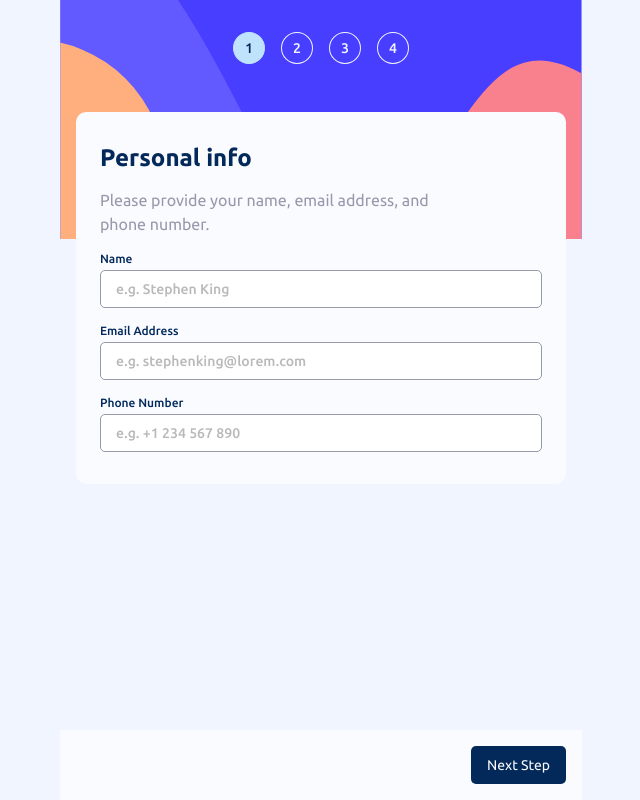
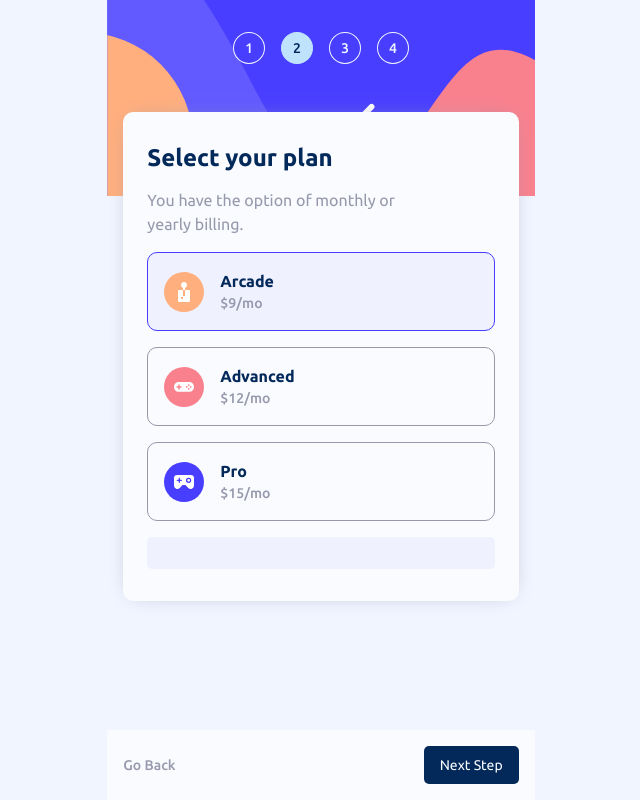
Before and after one commit to DebabrataBanik/multi-step-form-main, a React (Vite) app: page / in a window 1280 px wide. Shown: the whole page, without its empty margins (319-959 px from the left). Built offline with nearby package versions, Linux system fonts and the light colour scheme.

Commit message:
feat: add second form page
- update file structure
- fix and add interaction styles
- highlight only active step
- add back nav

```diff
--- a/src/App.jsx
+++ b/src/App.jsx
@@ -1,19 +1,25 @@
-import PersonalInfo from "./components/PersonalInfo"
+import PersonalInfo from "./steps/PersonalInfo"
+import Plan from "./steps/Plan"
 import Steps from "./components/Steps"
 import { useState } from "react"
 
 export default function App(){
 
-  const [activeStep, setActiveStep] = useState('1')
+  const [activeStep, setActiveStep] = useState(2)
+  const [billingPlan, setBillingPlan] = useState('monthly')
 
   return (
     <div className="wrapper">
       <div className="container">
         <Steps activeStep={activeStep} />
         {
-          activeStep === '1' ?
+          activeStep === 1 ?
           <PersonalInfo setActiveStep={setActiveStep} />
-          : 'next Page'
+          :
+          activeStep === 2 ?
+          <Plan billingPlan={billingPlan} setBillingPlan={setBillingPlan} setActiveStep={setActiveStep} />
+          :
+          'Third Page goes here'
         }
       </div>
     </div>
--- a/src/components/Steps.jsx
+++ b/src/components/Steps.jsx
@@ -2,10 +2,10 @@ export default function Steps({activeStep}){
   return (
     <div className="steps-container">
       <ul>
-        <li className={`step ${+activeStep >= 1 ? 'active' : ''}`}>1</li>
-        <li className={`step ${+activeStep >= 2 ? 'active' : ''}`}>2</li>
-        <li className={`step ${+activeStep >= 3 ? 'active' : ''}`}>3</li>
-        <li className={`step ${+activeStep >= 4 ? 'active' : ''}`}>4</li>
+        <li className={`step ${+activeStep === 1 ? 'active' : ''}`}>1</li>
+        <li className={`step ${+activeStep === 2 ? 'active' : ''}`}>2</li>
+        <li className={`step ${+activeStep === 3 ? 'active' : ''}`}>3</li>
+        <li className={`step ${+activeStep === 4 ? 'active' : ''}`}>4</li>
       </ul>
     </div>
   )
--- a/src/index.css
+++ b/src/index.css
@@ -131,6 +131,7 @@ li{
   display: flex;
   flex-direction: column;
   gap: 1rem;
+  box-shadow: 0 0 20px -10px var(--color-grey-500);
 }
 
 .form-container h1{
@@ -150,7 +151,7 @@ li{
   gap: 1rem;
 }
 
-label{
+.info-label{
   font-size: 12px;
   color: var(--color-blue-950);
   font-weight: 500;
@@ -203,11 +204,83 @@ input::placeholder{
   background-color: var(--color-blue-950);
   border-radius: 5px;
   border: none;
+  transition: all 200ms;
+
   cursor: pointer;
+
+  &:hover{
+    background-color: hsla(213, 96%, 18%, 90%);
+  }
+
+  &:focus, &:active{
+    outline: 2px solid var(--color-blue-950);
+    outline-offset: 1px;
+  }
 }
 
 .footer .btn{
   margin-left: auto;
+}
+
+.back{
+  border: none;
+  cursor: pointer;
+  color: var(--color-grey-500);
+  background-color: transparent;
+  font-size: 14px;
+  font-weight: 500;
+
+  &:hover{
+    color: var(--color-blue-950);
+  }
+}
+
+
+input[type='radio']{
+  display: none;
+}
+
+.plan-label{
+  border: 1px solid var(--color-grey-500);
+  border-radius: 10px;
+  padding: 1rem;
+  cursor: pointer;
+}
+
+.plan-label:has(input[type='radio']:checked){
+  border: 1px solid var(--color-purple-600);
+  background-color: hsla(243, 100%, 62%, 5%);
+}
+
+.plan-label.plan-label:has(input[type='radio']:hover){
+  border: 1px solid var(--color-purple-600);
+}
+
+.radio-item{
+  display: flex;
+  align-items: center;
+  gap: 1rem;
+}
+
+.radio-item div{
+  width: 100%;
+}
+
+.radio-item h2{
+  font-size: 16px;
+  line-height: 1.5;
+  color: var(--color-blue-950);
+}
+
+.radio-item p{
+  font-size: 14px;
+  font-weight: 500;
+}
+
+.toggle-container{
+  padding: 1rem;
+  background-color: hsla(243, 100%, 62%, 5%);
+  border-radius: 5px;
 }
 
 @media (min-width: 500px){
--- a/src/components/PersonalInfo.jsx
+++ b/src/steps/PersonalInfo.jsx
@@ -34,8 +34,7 @@ export default function PersonalInfo({setActiveStep}){
     setError(validationError)
 
     if(Object.keys(validationError).length === 0){
-      console.log('Submitting...')
-      setActiveStep('2')
+      setActiveStep(2)
     }
   }
 
@@ -63,6 +62,7 @@ export default function PersonalInfo({setActiveStep}){
         >
           <label
             htmlFor="name"
+            className="info-label"
           >
             Name
             {
@@ -80,6 +80,7 @@ export default function PersonalInfo({setActiveStep}){
           </label>
           <label
             htmlFor="email"
+            className="info-label"
           >
             Email Address
             {
@@ -97,6 +98,7 @@ export default function PersonalInfo({setActiveStep}){
           </label>
           <label
             htmlFor="phone"
+            className="info-label"
           >
             Phone Number
             {
--- /dev/null
+++ b/src/steps/Plan.jsx
@@ -0,0 +1,109 @@
+import ArcadeIcon from '../assets/images/icon-arcade.svg'
+import AdvancedIcon from '../assets/images/icon-advanced.svg'
+import ProIcon from '../assets/images/icon-pro.svg'
+import { useState } from 'react'
+
+export default function Plan({billingPlan, setBillingPlan, setActiveStep}){
+
+  const [plan, setPlan] = useState('arcade')
+
+  function handleChange(e){
+    console.log(e.target.value)
+    setPlan(e.target.value)
+  }
+
+  function handleSubmit(e){
+    e.preventDefault()
+    setActiveStep(3)
+  }
+
+  function handleBackNav(){
+    setActiveStep(1)
+  }
+
+  return (
+    <>
+      <div className="form-container">
+        <h1>Select your plan</h1>
+        <p>You have the option of monthly or yearly billing.</p>
+        <form
+          id="plan"
+          onSubmit={handleSubmit}
+          className="form"
+        >
+          <label
+            className='plan-label'
+            htmlFor="arcade"
+          >
+            <input
+              id='arcade'
+              type="radio"
+              name='plan'
+              value='arcade'
+              onChange={handleChange}
+              checked={plan === 'arcade'}
+            />
+            <div className='radio-item'>
+              <img src={ArcadeIcon} alt="icon-arcade" />
+              <div>
+                <h2>Arcade</h2>
+                <p>$9/mo</p>
+              </div>
+            </div>
+          </label>
+
+          <label
+            className='plan-label'
+            htmlFor="advanced"
+          >
+            <input
+              id='advanced'
+              type="radio"
+              name='plan'
+              value='advanced'
+              onChange={handleChange}
+              checked={plan === 'advanced'}
+            />
+            <div className='radio-item'>
+              <img src={AdvancedIcon} alt="icon-advanced" />
+              <div>
+                <h2>Advanced</h2>
+                <p>$12/mo</p>
+              </div>
+            </div>
+          </label>
+
+          <label
+            className='plan-label'
+            htmlFor="pro"
+          >
+            <input
+              id="pro"
+              type="radio"
+              name="plan"
+              value='pro'
+              onChange={handleChange}
+              checked={plan === 'pro'}
+            />
+            <div className='radio-item'>
+              <img src={ProIcon} alt="icon-pro" />
+              <div>
+                <h2>Pro</h2>
+                <p>$15/mo</p>
+              </div>
+            </div>
+          </label>
+          <div className='toggle-container'>
+            {/* Toggle goes here */}
+          </div>
+        </form>
+      </div>
+      <div className="footer">
+        <button onClick={handleBackNav} className='back'>Go Back</button>
+        <button className="btn" form="plan">
+          Next Step
+        </button>
+      </div>
+    </>
+  )
+}
```
